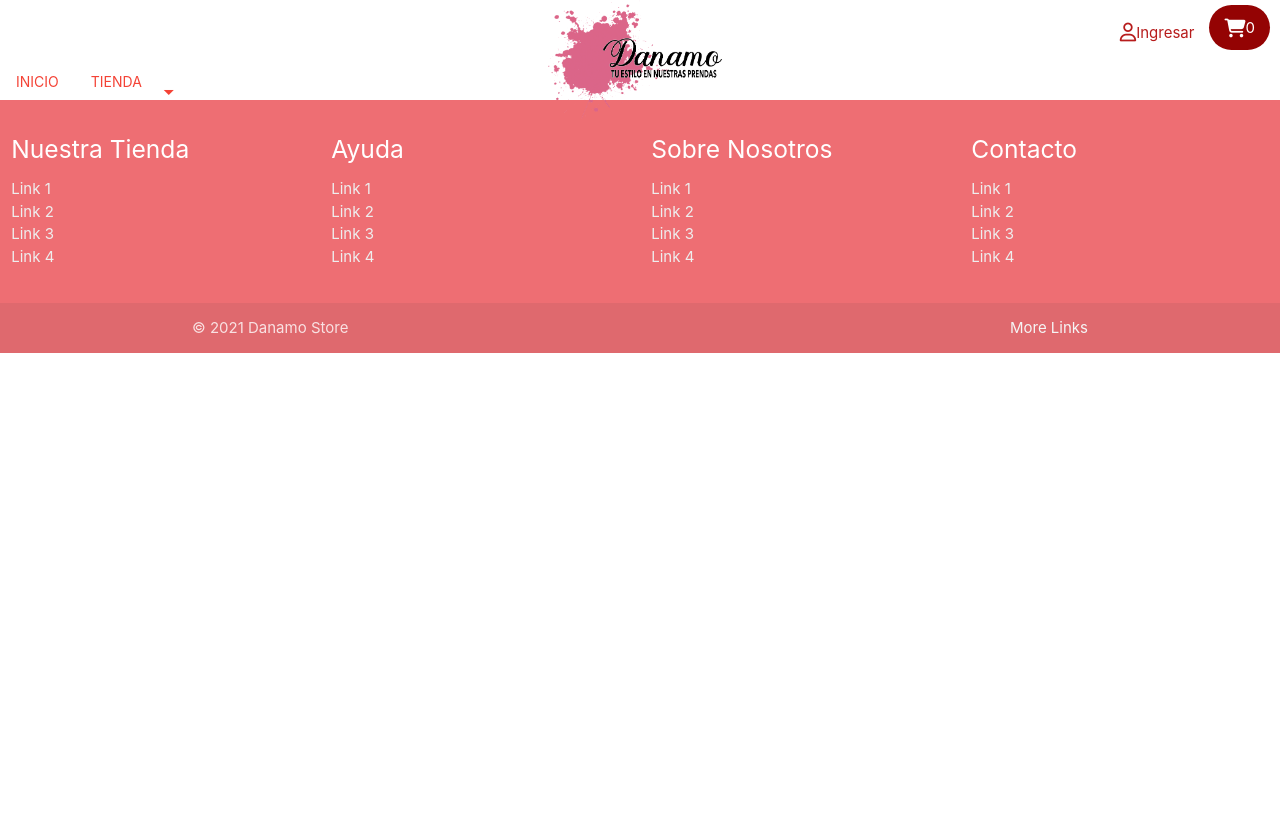
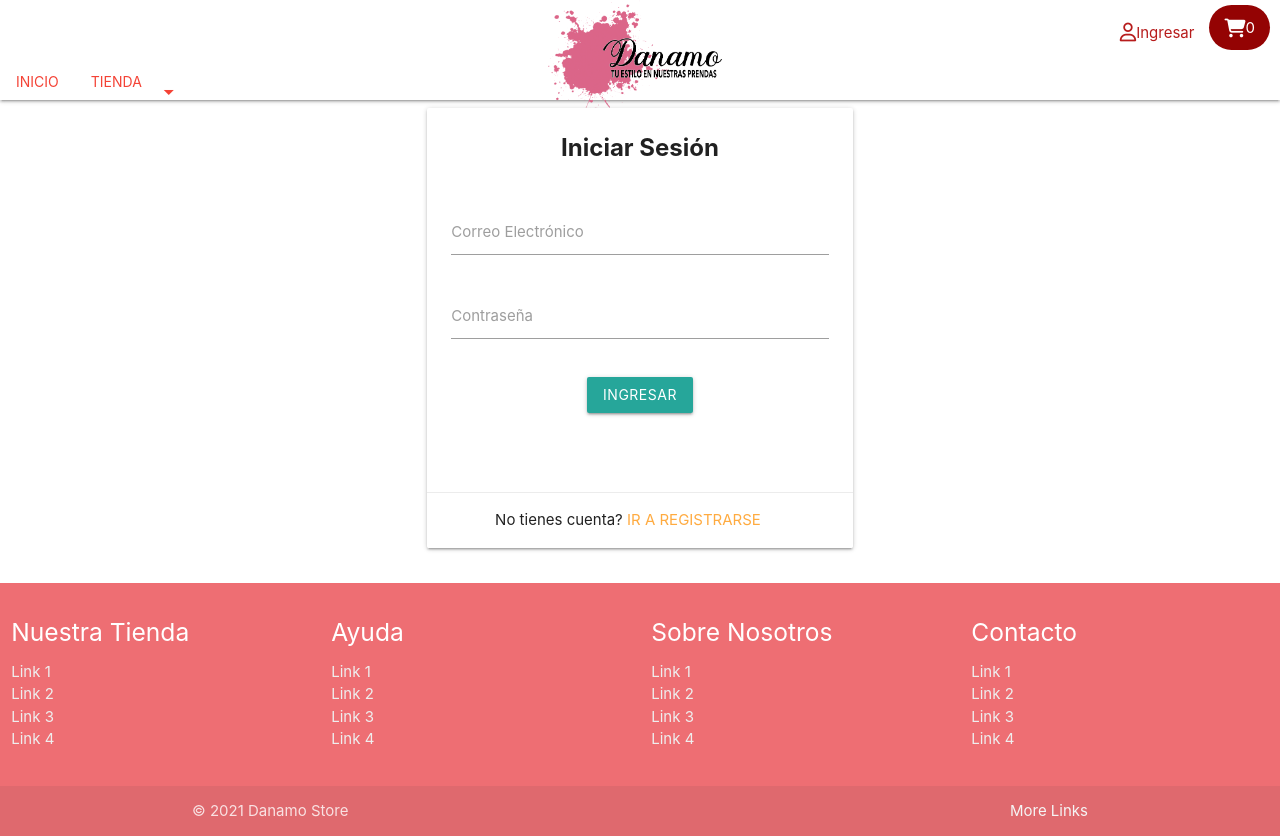
Before and after one commit to SBastian7/Danamov2, a React (Create React App) app in the folder frontend/: page /signin in a window 1280 px wide. Before the commit the page ends 800 px from the top, so only its background shows below. Built offline with nearby package versions, Linux system fonts and the light colour scheme.

Commit message:
Added Signin Screen

```diff
--- a/frontend/public/index.html
+++ b/frontend/public/index.html
@@ -1,5 +1,5 @@
 <!DOCTYPE html>
-<html lang="en">
+<html lang="es">
   <head>
     <meta charset="utf-8" />
     <link rel="icon" href="%PUBLIC_URL%/favicon.ico" />
--- a/frontend/src/App.js
+++ b/frontend/src/App.js
@@ -5,6 +5,7 @@ import {BrowserRouter, Route} from 'react-router-dom'
 import CartScreen from './screens/CartScreen.js';
 import HomeScreen from './screens/HomeScreen.js';
 import ProductScreen from './screens/ProductScreen.js';
+import SigninScreen from './screens/SigninScreen.js';
 
 function App() {
   const cart = useSelector(state => state.cart);
@@ -49,6 +50,7 @@ function App() {
         <main>
           <Route path="/cart/:id?" component={CartScreen} ></Route>
           <Route path="/product/:id" component={ProductScreen}></Route>
+          <Route path="/signin" component={SigninScreen}></Route>
           <Route path="/" component={HomeScreen} exact></Route>
         </main>
 
--- a/frontend/src/screens/ProductScreen.js
+++ b/frontend/src/screens/ProductScreen.js
@@ -43,7 +43,7 @@ export default function HomeScreen(props) {
 		}
 		if(!size){
 			if(!color){
-				props.history.push(`/cart/${productId}?qty=${qty}&color=${"productDetails.product.colores[0]"}&size=${productDetails.product.tallas[0]}`)
+				props.history.push(`/cart/${productId}?qty=${qty}&color=${"productDetails.product.colores[0]"}&size=${"productDetails.product.tallas[0]"}`)
 			}else{
 				props.history.push(`/cart/${productId}?qty=${qty}&color=${color}&size=${"productDetails.product.tallas[0]"}`)
 			}
--- /dev/null
+++ b/frontend/src/screens/SigninScreen.js
@@ -0,0 +1,50 @@
+import React, { useState } from 'react'
+import { Link } from 'react-router-dom'
+
+export default function SigninScreen() {
+
+    const [email, setEmail] = useState('');
+    const [password, setPassword] = useState('')
+
+    const submitHandler = (e) => {
+        e.preventDefault()
+        // todo signin action
+    }
+
+    return (
+        <div className="container">
+            <div className="row">
+                <div className="col s12 m8 offset-m2 l6 offset-l3">
+                    <div className="card center">
+                        <div className="card-content">
+                            <div className="card-title">
+                                <div className="bold">Iniciar Sesión</div>
+                            </div>
+                            <form onSubmit={submitHandler}>
+                                <div class="row">
+                                    <br />
+                                    <div class="input-field col s12">
+                                        <input id="email" type="email" class="validate" required onChange={(e) => setEmail(e.target.value)} />
+                                        <label htmlFor="email">Correo Electrónico</label>
+                                    </div>
+                                    <div class="input-field col s12">
+                                        <input id="password" type="password" class="validate" required onChange={(e) => setPassword(e.target.value)} />
+                                        <label htmlFor="password">Contraseña</label>
+                                    </div>
+                                    <div className="row">
+                                        <div className="input-field col s12">
+                                            <button type="submit" className="btn">Ingresar</button>
+                                        </div>
+                                    </div>
+                                </div>
+                            </form>
+                        </div>
+                        <div className="card-action">
+                            No tienes cuenta? <Link to="/register">Ir a registrarse</Link>
+                        </div>
+                    </div>
+                </div>
+            </div>
+        </div>
+    )
+}
```
Also changed, not shown: 1 other file (tests, documents, lock files or other folders).
